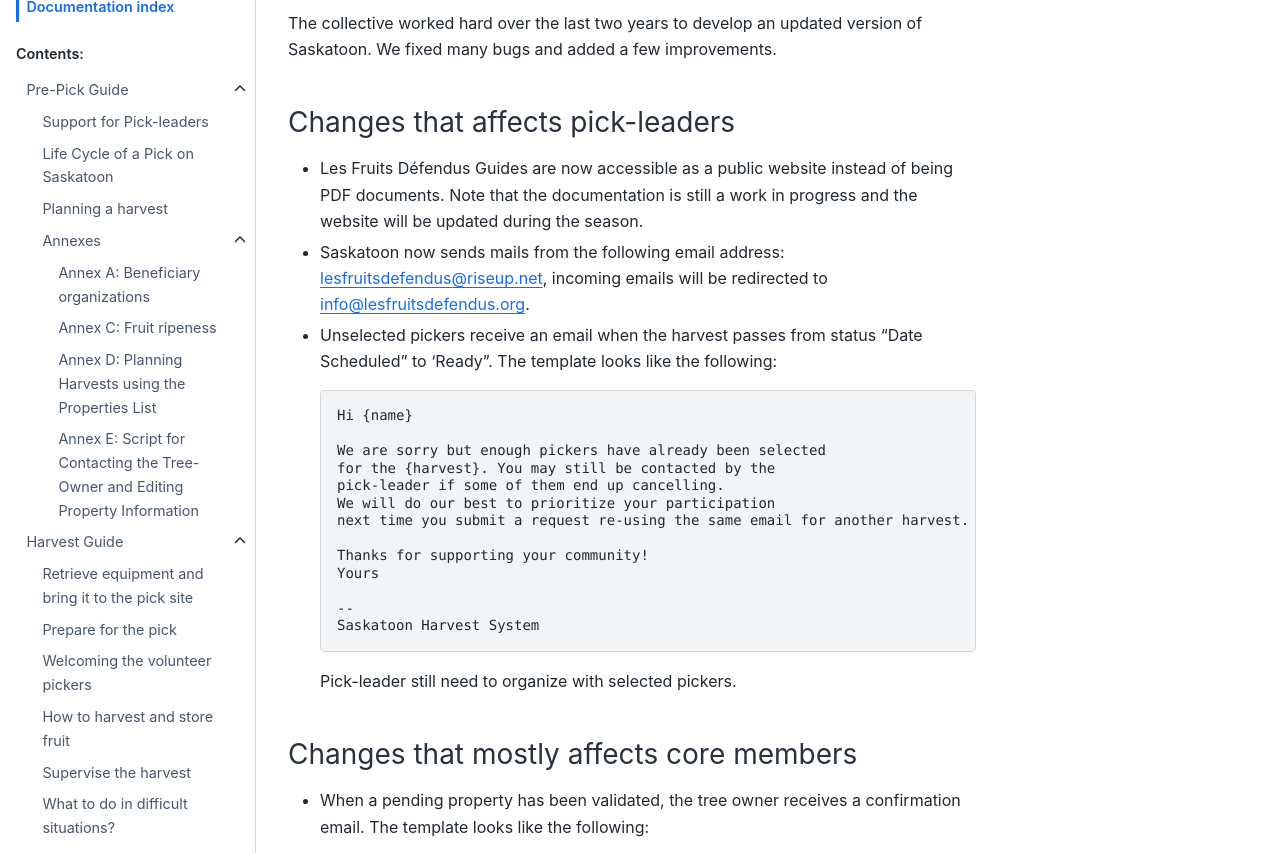
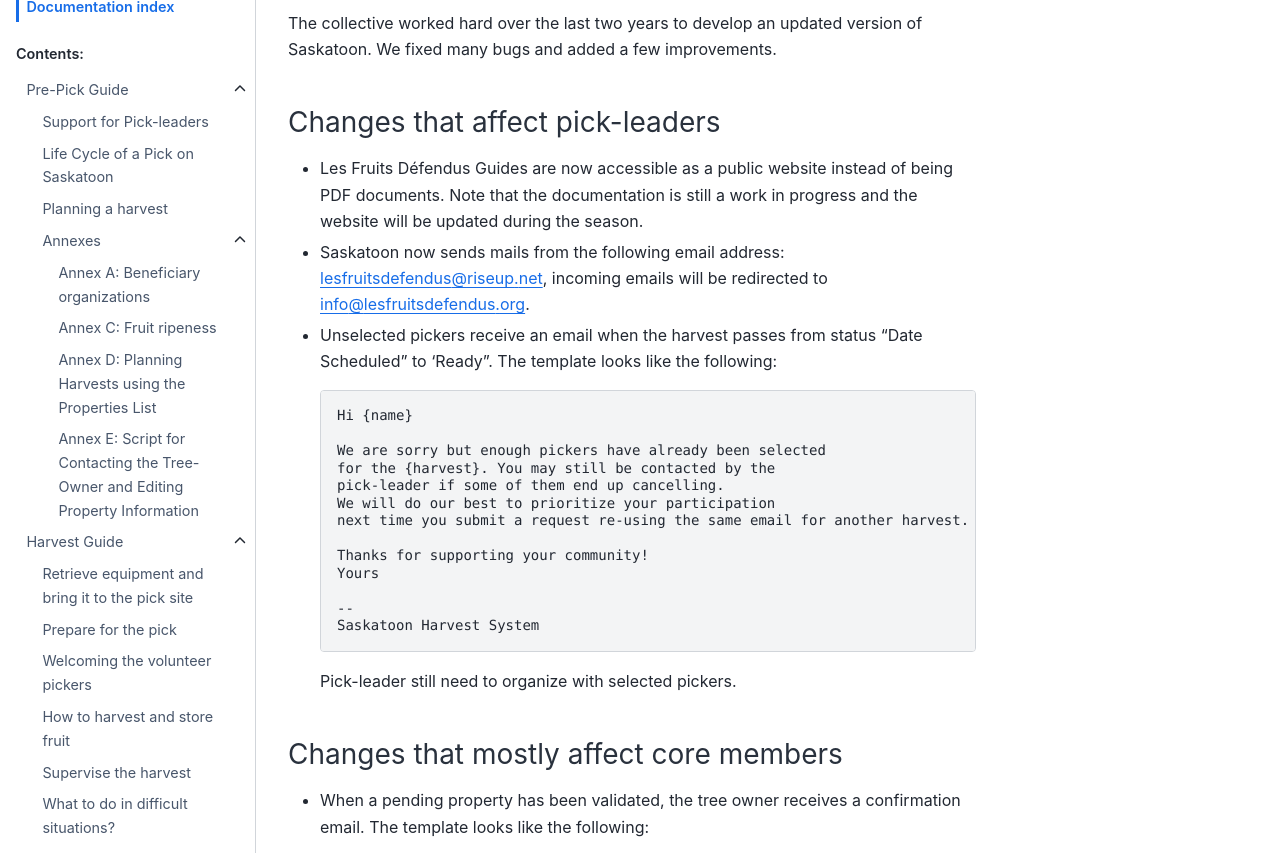
Before and after one commit to LesFruitsDefendus/guides, a Sphinx documentation site: the page built from docs/source/index.rst, in a window 1280 px wide and 1400 px high, scrolled down 1671 px. Shown: the part 155-1008 px from the top of the window. Built offline with Sphinx 7.4.7 and the Sphinx Book theme 1.1.4, drawn with Linux system fonts in a browser that asks for light colours.

Commit message:
Fix typos

```diff
--- a/docs/source/index.rst
+++ b/docs/source/index.rst
@@ -31,7 +31,7 @@
 The collective worked hard over the last two years to develop an updated version of Saskatoon.
 We fixed many bugs and added a few improvements.
 
-Changes that affects pick-leaders
+Changes that affect pick-leaders
 ^^^^^^^^^^^^^^^^^^^^^^^^^^^^^^^^^
 
 - Les Fruits Défendus Guides are now accessible as a public website instead of being PDF documents.
@@ -56,7 +56,7 @@
   Pick-leader still need to organize with selected pickers.
 
 
-Changes that mostly affects core members
+Changes that mostly affect core members
 ^^^^^^^^^^^^^^^^^^^^^^^^^^^^^^^^^^^^^^^^
 
 - When a pending property has been validated, the tree owner receives a confirmation email. The template looks like the following::
```
